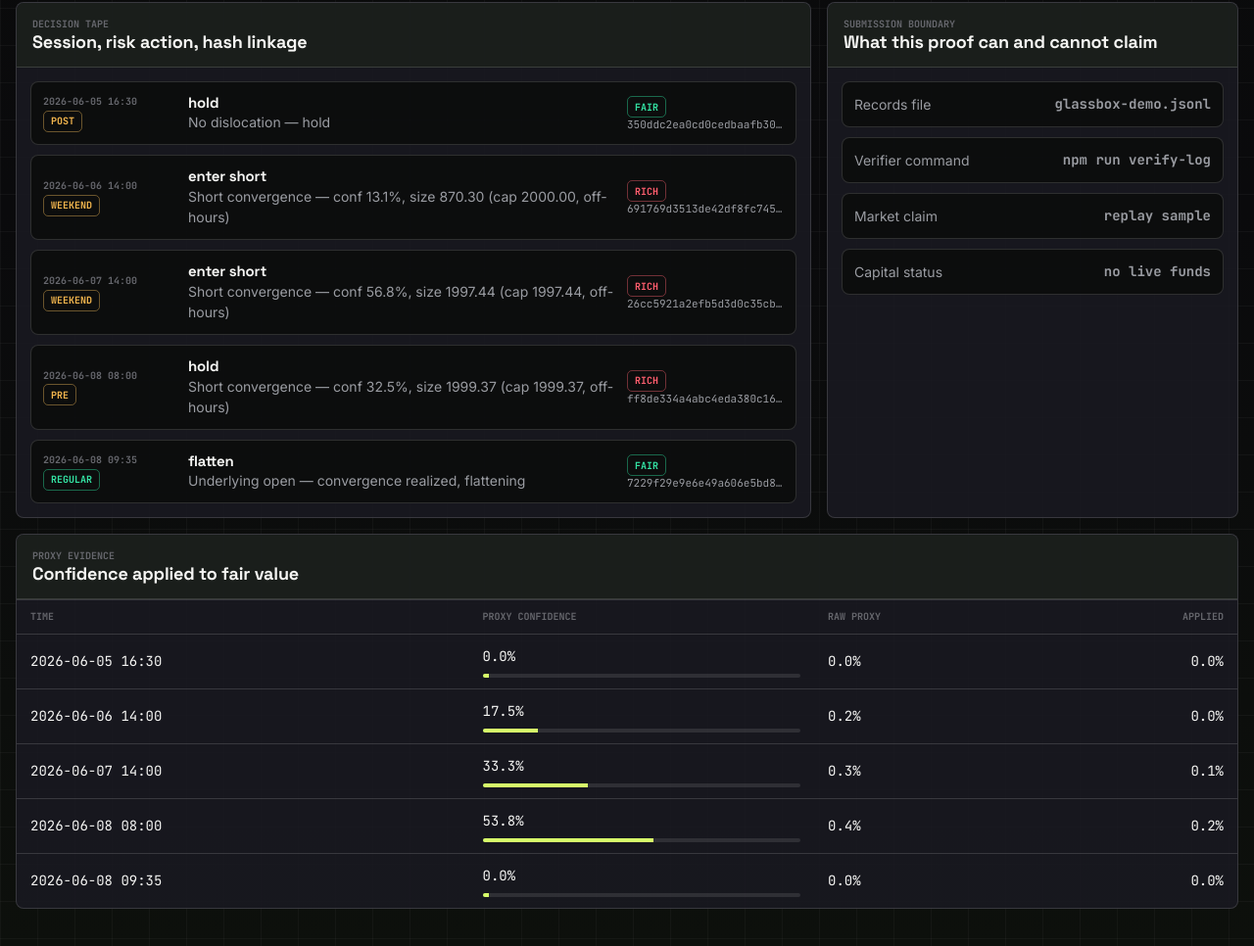
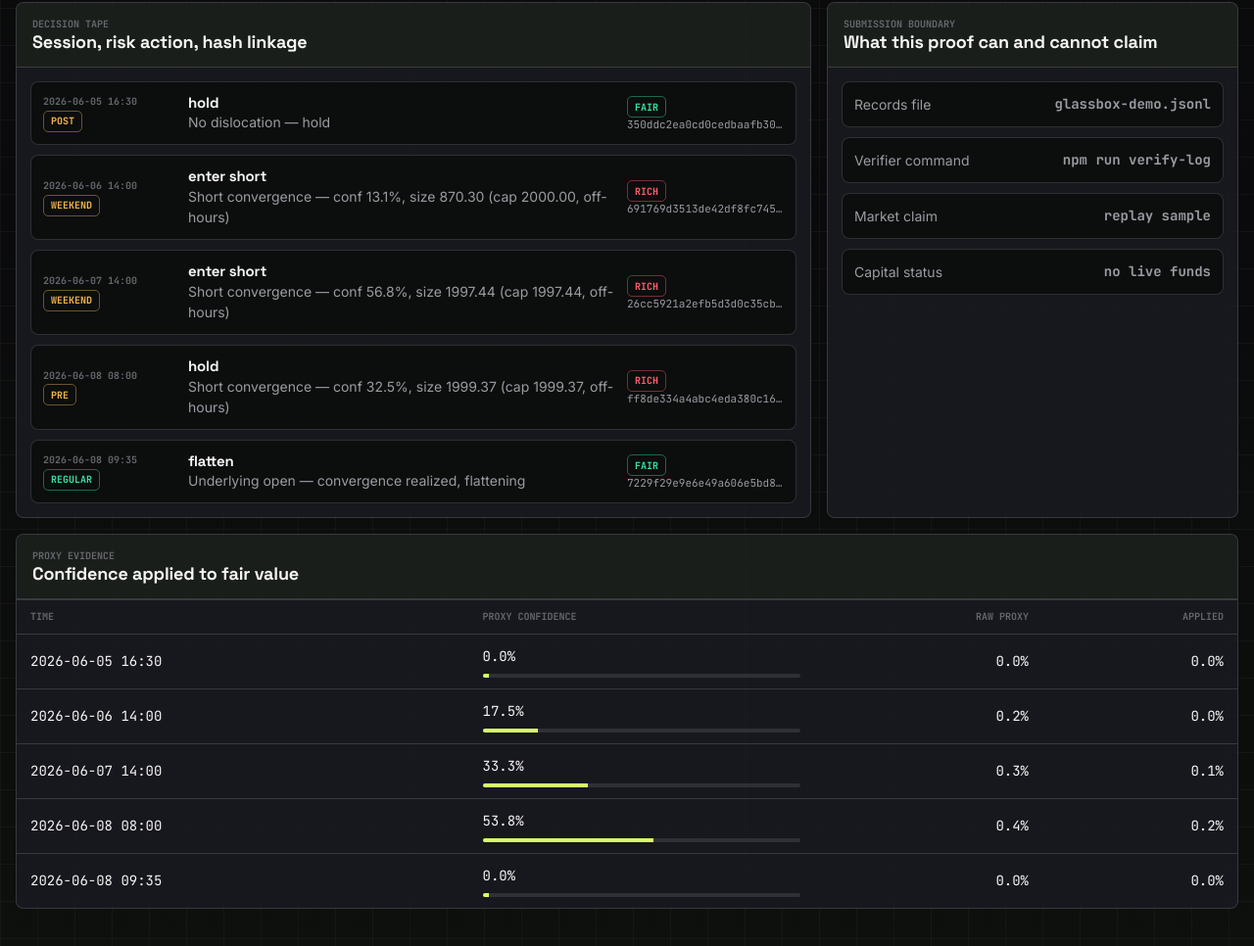
Before and after one commit to Ridwannurudeen/gapguard, a website: page public/dashboard.html in a window 1280 px wide. Shown: the part 828-1794 px from the top of the page at 98% size. Drawn offline with Linux system fonts and the light colour scheme.

Commit message:
Right-align numeric table columns + soften header weight (design pass)

```diff
--- a/public/dashboard.html
+++ b/public/dashboard.html
@@ -492,9 +492,14 @@
         text-transform: uppercase;
       }
 
+      .table td:nth-child(3),
+      .table th:nth-child(3),
       .table td:last-child,
       .table th:last-child {
         text-align: right;
+      }
+      .table th {
+        font-weight: 600;
       }
 
       .progress {
```
